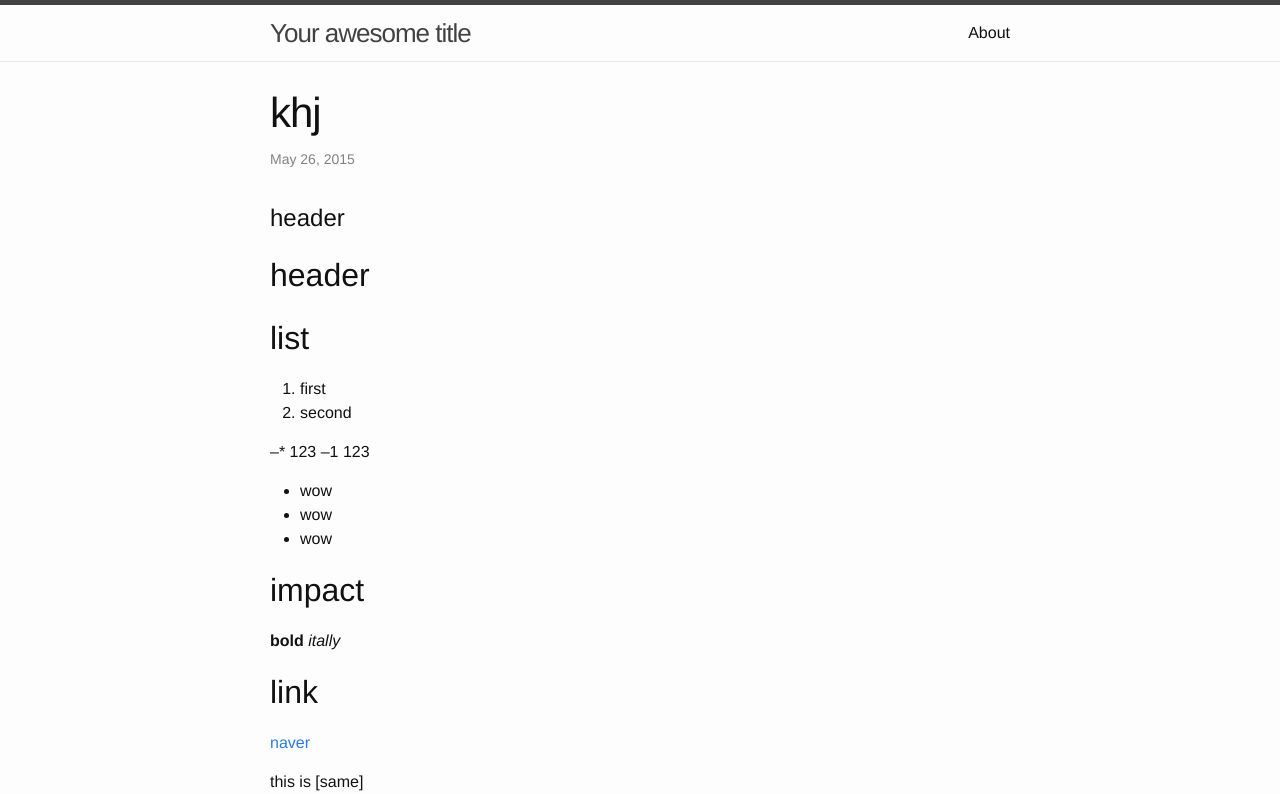
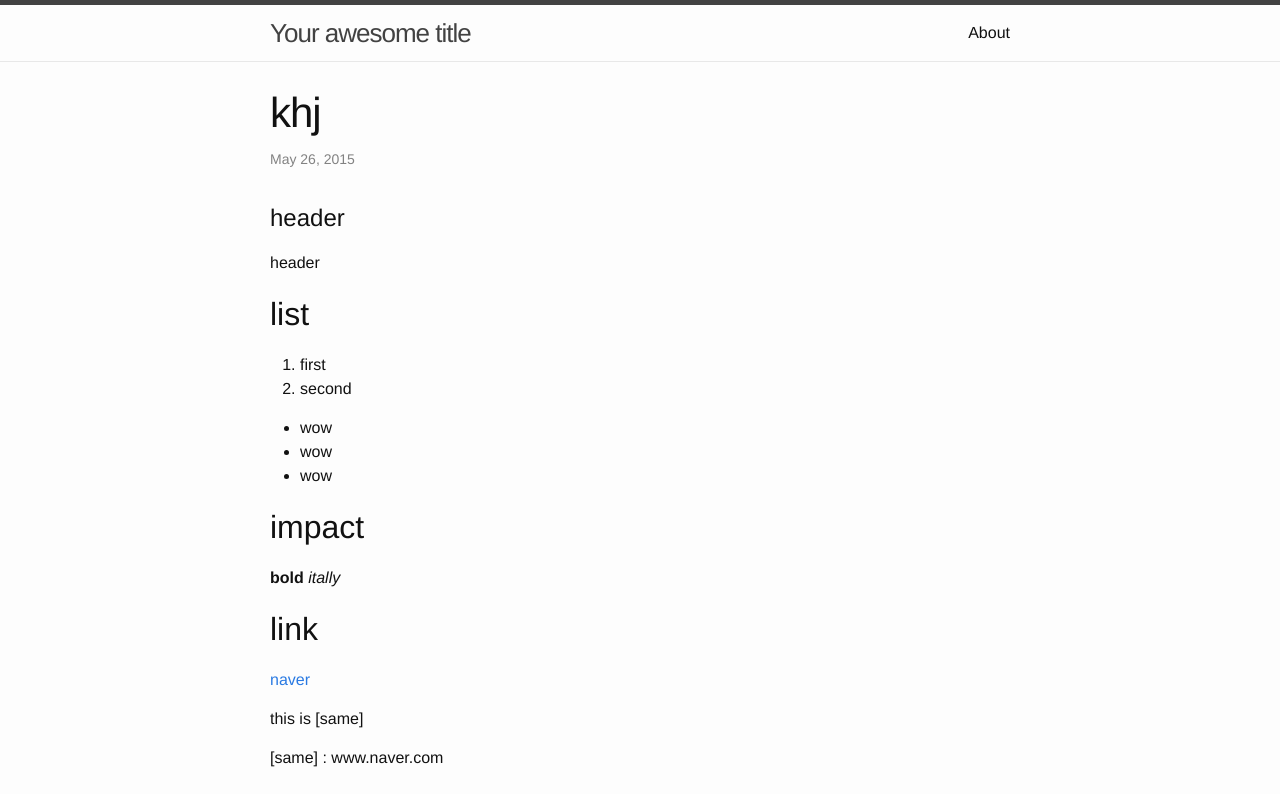
Before and after one commit to kutchoiwjun92/kutchoiwjun92.github.com, a Jekyll site: the page built from _posts/2015-05-26-khj.md, in a window 1280 px wide and 1400 px high. Shown: the top 794 px of the window. Built offline with Jekyll 4.4.1, drawn with Linux system fonts in a browser that asks for light colours; some of the changed text lies outside the part shown.

Commit message:
Update 2015-05-26-khj.md

```diff
--- a/_posts/2015-05-26-khj.md
+++ b/_posts/2015-05-26-khj.md
@@ -5,14 +5,11 @@ date:   2015-05-26 01:39:48
 categories: jekyll update
 ---
 #header
-##header
+header
 
 ##list
 1. first
 2. second
-
---* 123
---1 123
 
 * wow
 + wow
```
Also changed, not shown: other parts of _posts/2015-05-26-khj.md (+4 -0 lines).
